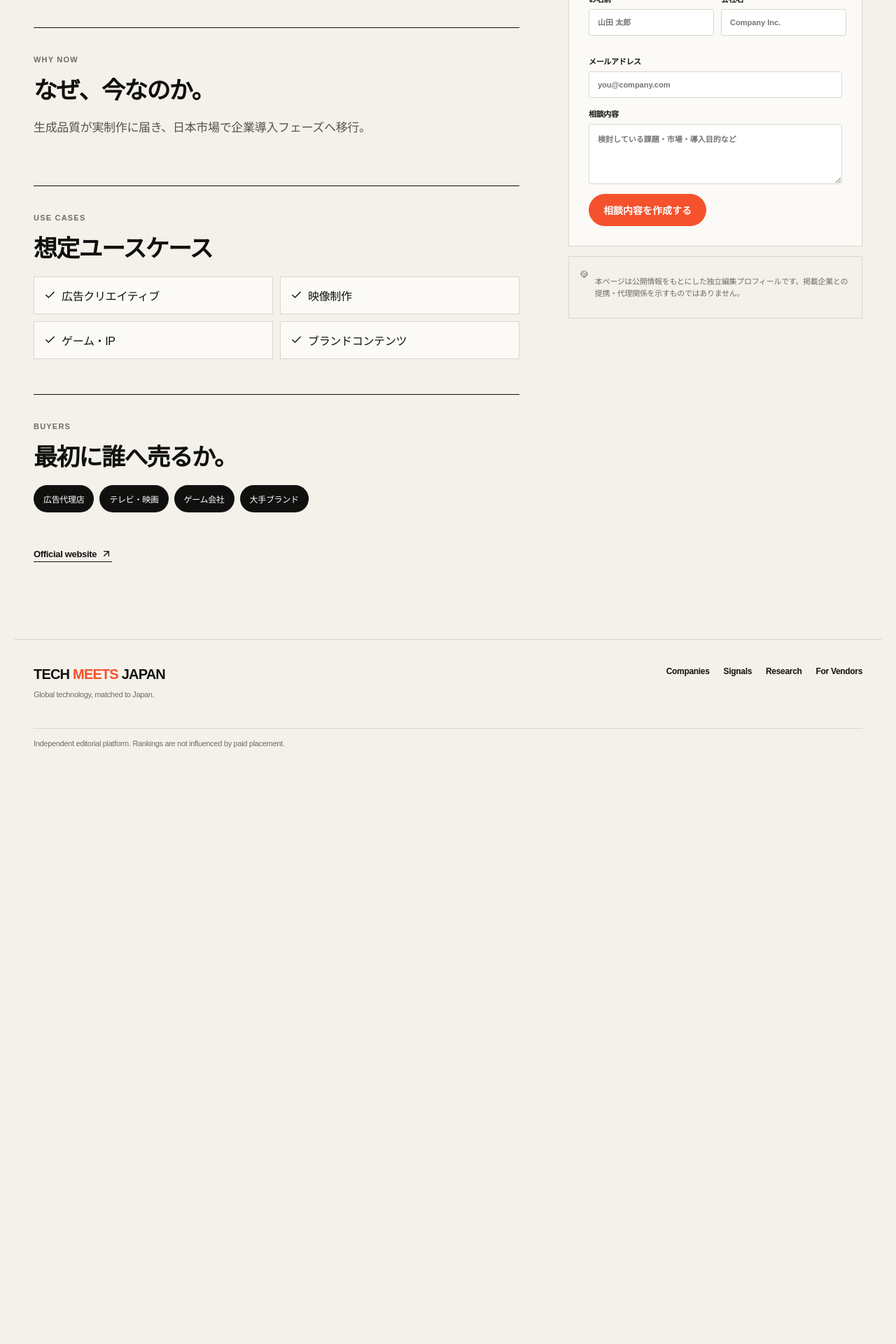
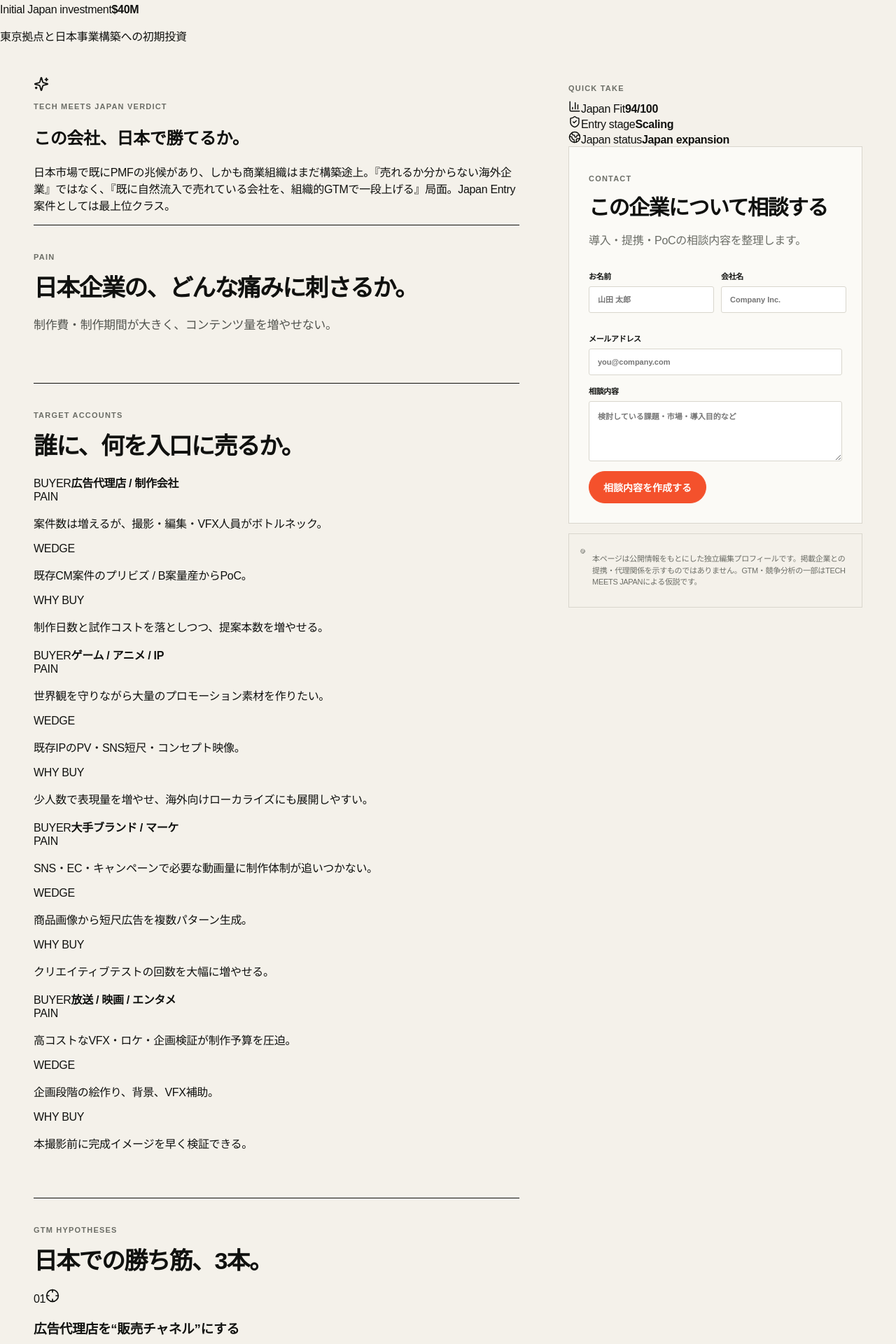
Before and after one commit to yasu-kai/tech-meets-japan, a Next.js app: page /companies/runway in a window 1280 px wide. Shown: the part 820-2740 px from the top of the page at 70% size. Before the commit the page ends 1949 px from the top, so only its background shows below. Built offline with nearby package versions, Linux system fonts and the light colour scheme.

Commit message:
Turn company profiles into actionable Japan market intelligence

```diff
--- a/app/companies/[slug]/page.tsx
+++ b/app/companies/[slug]/page.tsx
@@ -1,6 +1,6 @@
 import { notFound } from "next/navigation";
 import Link from "next/link";
-import { ArrowUpRight, Check, Globe2 } from "lucide-react";
+import { ArrowUpRight, Check, Globe2, AlertTriangle, BarChart3, Building2, Crosshair, ShieldCheck, Sparkles } from "lucide-react";
 import Header from "@/components/Header";
 import Footer from "@/components/Footer";
 import LeadForm from "@/components/LeadForm";
@@ -14,6 +14,7 @@ export default async function CompanyPage({ params }: { params: Promise<{ slug:
   const { slug } = await params;
   const company = companies.find(c => c.slug === slug);
   if (!company) notFound();
+  const intel = company.intelligence;
 
   return (
     <>
@@ -36,14 +37,143 @@ export default async function CompanyPage({ params }: { params: Promise<{ slug:
           </div>
         </section>
 
+        {intel?.snapshot && (
+          <section className="intel-strip">
+            {intel.snapshot.map(item => (
+              <div key={item.label}>
+                <span>{item.label}</span>
+                <strong>{item.value}</strong>
+                <p>{item.note}</p>
+              </div>
+            ))}
+          </section>
+        )}
+
         <section className="profile-grid">
           <div>
+            {intel?.verdict && (
+              <div className="verdict-card">
+                <div className="verdict-icon"><Sparkles size={22}/></div>
+                <div><p className="eyebrow">TECH MEETS JAPAN VERDICT</p><h2>この会社、日本で勝てるか。</h2><p>{intel.verdict}</p></div>
+              </div>
+            )}
+
             <div className="analysis-block">
               <p className="eyebrow">PAIN</p><h2>日本企業の、どんな痛みに刺さるか。</h2><p>{company.pain}</p>
             </div>
+
+            {intel?.targetAccounts && (
+              <div className="analysis-block">
+                <p className="eyebrow">TARGET ACCOUNTS</p>
+                <h2>誰に、何を入口に売るか。</h2>
+                <div className="target-table">
+                  {intel.targetAccounts.map(row => (
+                    <div className="target-row" key={row.segment}>
+                      <div><span>BUYER</span><strong>{row.segment}</strong></div>
+                      <div><span>PAIN</span><p>{row.pain}</p></div>
+                      <div><span>WEDGE</span><p>{row.openingOffer}</p></div>
+                      <div><span>WHY BUY</span><p>{row.whyBuy}</p></div>
+                    </div>
+                  ))}
+                </div>
+              </div>
+            )}
+
+            {intel?.gtmPlays && (
+              <div className="analysis-block">
+                <p className="eyebrow">GTM HYPOTHESES</p>
+                <h2>日本での勝ち筋、3本。</h2>
+                <div className="gtm-grid">
+                  {intel.gtmPlays.map((play,index) => (
+                    <article key={play.title}>
+                      <span>0{index+1}</span><Crosshair size={20}/>
+                      <h3>{play.title}</h3>
+                      <p><b>Buyer</b>{play.buyer}</p>
+                      <p><b>Wedge</b>{play.wedge}</p>
+                      <p><b>Expand</b>{play.expansion}</p>
+                    </article>
+                  ))}
+                </div>
+              </div>
+            )}
+
             <div className="analysis-block">
               <p className="eyebrow">WHY NOW</p><h2>なぜ、今なのか。</h2><p>{company.whyNow}</p>
             </div>
+
+            {intel?.scoreBreakdown && (
+              <div className="analysis-block">
+                <p className="eyebrow">FIT BREAKDOWN</p>
+                <h2>94点の中身。</h2>
+                <div className="score-breakdown">
+                  {intel.scoreBreakdown.map(item => (
+                    <div className="score-line" key={item.label}>
+                      <div className="score-head"><strong>{item.label}</strong><b>{item.score}</b></div>
+                      <div className="score-track"><i style={{width:item.score+"%"}}></i></div>
+                      <p>{item.reason}</p>
+                    </div>
+                  ))}
+                </div>
+              </div>
+            )}
+
+            {intel?.competition && (
+              <div className="analysis-block">
+                <p className="eyebrow">COMPETITION</p>
+                <h2>誰と戦い、どこで勝つか。</h2>
+                <div className="competition-grid">
+                  {intel.competition.map(x => (
+                    <article key={x.name}>
+                      <h3>{x.name}</h3>
+                      <p><b>相手の強み</b>{x.strength}</p>
+                      <p><b>{company.name}の勝ち筋</b>{x.runwayEdge}</p>
+                      <p><b>脅威</b>{x.threat}</p>
+                    </article>
+                  ))}
+                </div>
+              </div>
+            )}
+
+            {intel?.risks && (
+              <div className="analysis-block">
+                <p className="eyebrow">RISKS</p>
+                <h2>それでも、ここで詰まる。</h2>
+                <div className="risk-list">
+                  {intel.risks.map(risk => (
+                    <div key={risk.title}>
+                      <AlertTriangle size={17}/>
+                      <span className={"risk-level " + risk.severity.toLowerCase()}>{risk.severity}</span>
+                      <strong>{risk.title}</strong>
+                      <p>{risk.detail}</p>
+                    </div>
+                  ))}
+                </div>
+              </div>
+            )}
+
+            {intel?.timeline && (
+              <div className="analysis-block">
+                <p className="eyebrow">JAPAN ENTRY TIMELINE</p>
+                <h2>日本で、何が起きているか。</h2>
+                <div className="timeline">
+                  {intel.timeline.map(item => (
+                    <div key={item.date+item.title}>
+                      <span>{item.date}</span><i></i>
+                      <div><strong>{item.title}</strong><p>{item.detail}</p></div>
+                    </div>
+                  ))}
+                </div>
+              </div>
+            )}
+
+            {intel?.japanCustomers && (
+              <div className="analysis-block">
+                <p className="eyebrow">JAPAN PROOF</p>
+                <h2>すでに誰が使っているか。</h2>
+                <div className="proof-grid">{intel.japanCustomers.map(x => <span key={x}><Building2 size={16}/>{x}</span>)}</div>
+              </div>
+            )}
+
             <div className="analysis-block">
               <p className="eyebrow">USE CASES</p><h2>想定ユースケース</h2>
               <div className="check-list">{company.useCases.map(x => <div key={x}><Check size={17}/>{x}</div>)}</div>
@@ -52,11 +182,30 @@ export default async function CompanyPage({ params }: { params: Promise<{ slug:
               <p className="eyebrow">BUYERS</p><h2>最初に誰へ売るか。</h2>
               <div className="buyer-grid">{company.buyers.map(x => <span key={x}>{x}</span>)}</div>
             </div>
+
+            {intel?.sources && (
+              <div className="analysis-block">
+                <p className="eyebrow">SOURCES</p><h2>根拠を見る。</h2>
+                <div className="source-list">
+                  {intel.sources.map(source => <a key={source.url} href={source.url} target="_blank" rel="noreferrer">{source.label}<ArrowUpRight size={15}/></a>)}
+                </div>
+              </div>
+            )}
+
             <a href={company.website} target="_blank" rel="noreferrer" className="text-link">Official website <ArrowUpRight size={16}/></a>
           </div>
+
           <aside>
+            {intel && (
+              <div className="side-intel">
+                <p className="eyebrow">QUICK TAKE</p>
+                <div><BarChart3 size={18}/><span>Japan Fit</span><strong>{company.fitScore}/100</strong></div>
+                <div><ShieldCheck size={18}/><span>Entry stage</span><strong>{company.entryStage}</strong></div>
+                <div><Globe2 size={18}/><span>Japan status</span><strong>{company.japanStatus}</strong></div>
+              </div>
+            )}
             <LeadForm company={company.name}/>
-            <div className="disclaimer"><Globe2 size={17}/><p>本ページは公開情報をもとにした独立編集プロフィールです。掲載企業との提携・代理関係を示すものではありません。</p></div>
+            <div className="disclaimer"><Globe2 size={17}/><p>本ページは公開情報をもとにした独立編集プロフィールです。掲載企業との提携・代理関係を示すものではありません。GTM・競争分析の一部はTECH MEETS JAPANによる仮説です。</p></div>
           </aside>
         </section>
       </main>
```
